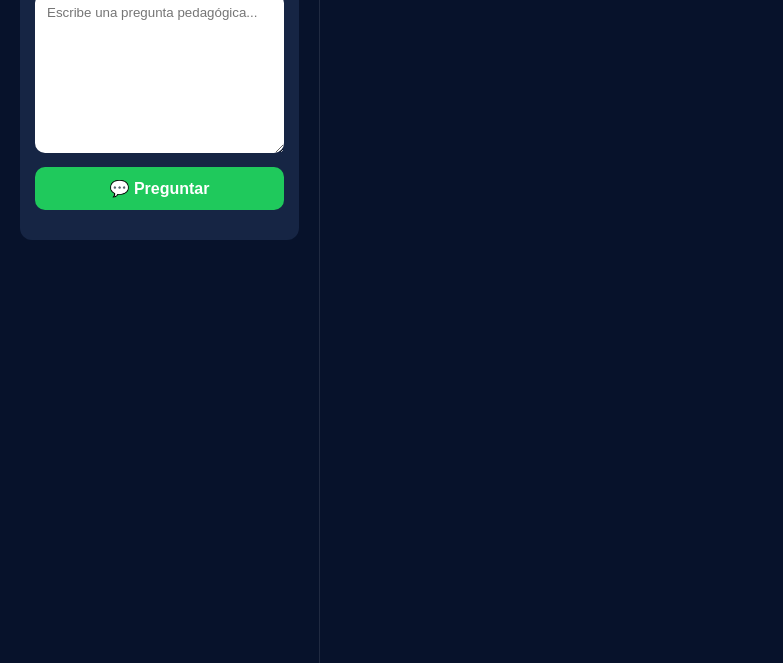
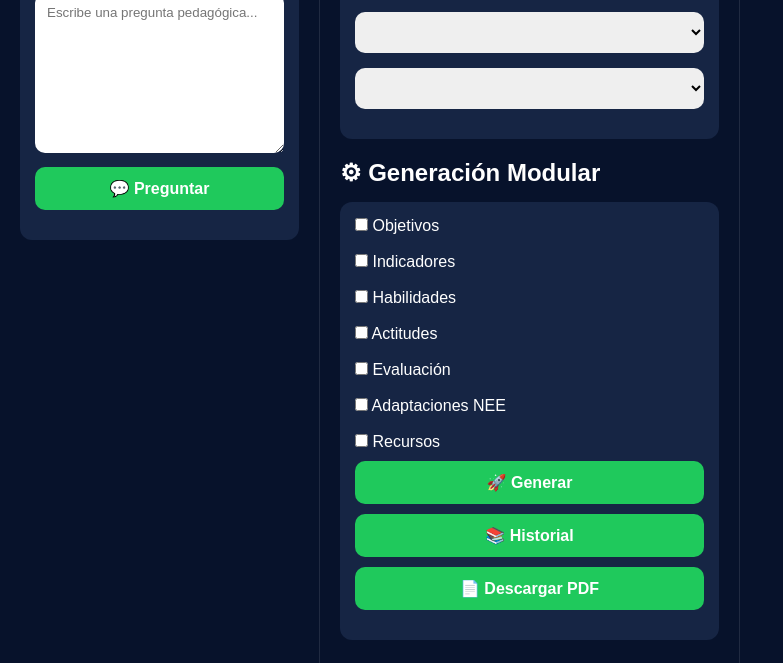
Before and after one commit to Arnaldo-hub/copiloto-docente, a plain HTML site: page templates/app2.html in a window 1280 px wide. Shown: the part 137-800 px from the top of the page, without its empty margins (0-783 px from the left). Drawn offline with Linux system fonts and the light colour scheme.

Commit message:
Update app2.html

```diff
--- a/templates/app2.html
+++ b/templates/app2.html
@@ -123,3 +123,91 @@ button:hover{
     </div>
 
 </div>
+    <!-- PANEL 2 -->
+
+<div class="panel">
+
+    <h1>📚 Contexto Pedagógico</h1>
+
+    <div class="card">
+
+        <select id="asignatura"></select>
+
+        <select id="curso"></select>
+
+        <select id="unidad"></select>
+
+        <div id="oa"></div>
+
+    </div>
+
+    <h2 style="margin-bottom:15px;">
+        ⚙ Generación Modular
+    </h2>
+
+    <div class="card">
+
+        <label>
+            <input type="checkbox" value="Objetivos">
+            Objetivos
+        </label>
+
+        <br><br>
+
+        <label>
+            <input type="checkbox" value="Indicadores">
+            Indicadores
+        </label>
+
+        <br><br>
+
+        <label>
+            <input type="checkbox" value="Habilidades">
+            Habilidades
+        </label>
+
+        <br><br>
+
+        <label>
+            <input type="checkbox" value="Actitudes">
+            Actitudes
+        </label>
+
+        <br><br>
+
+        <label>
+            <input type="checkbox" value="Evaluación">
+            Evaluación
+        </label>
+
+        <br><br>
+
+        <label>
+            <input type="checkbox" value="Adaptaciones NEE">
+            Adaptaciones NEE
+        </label>
+
+        <br><br>
+
+        <label>
+            <input type="checkbox" value="Recursos">
+            Recursos
+        </label>
+
+        <button onclick="generar()">
+            🚀 Generar
+        </button>
+
+        <button onclick="verHistorial()">
+            📚 Historial
+        </button>
+
+        <button onclick="descargarPDF()">
+            📄 Descargar PDF
+        </button>
+
+        <div id="estado"></div>
+
+    </div>
+
+</div>
```
